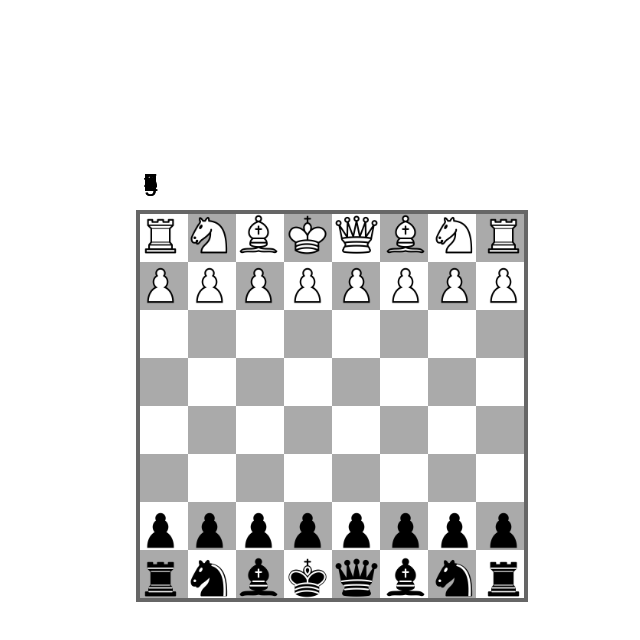
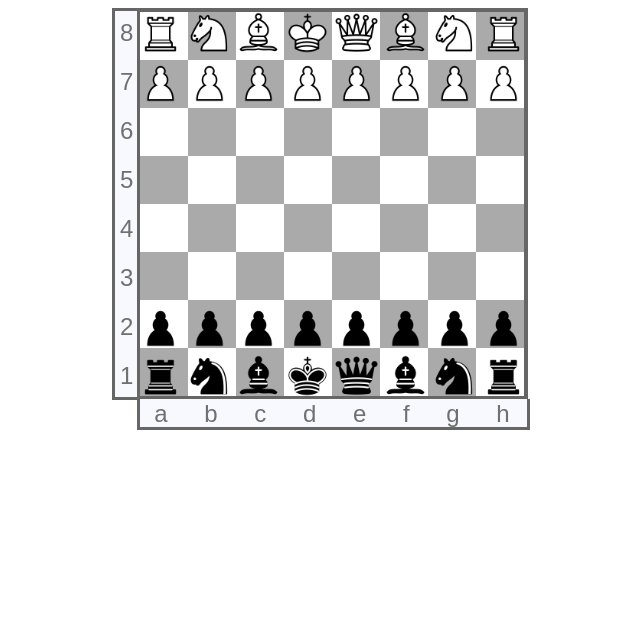
Before and after one commit to Zaidizzah/Just-a-Chess, a plain HTML site: page index.html in a window 1280 px wide. Shown: the whole page, without its empty margins (308-948 px from the left). Drawn offline with Linux system fonts and the light colour scheme.

Commit message:
ADD: tile label and minor improve at :generateBoardTilesCoordinates function

```diff
--- a/index.html
+++ b/index.html
@@ -16,6 +16,9 @@
   <body>
     <!-- Main container -->
     <div class="container">
+      <div class="game-wrapper">
+        <div class="axis-y"></div>
+
         <div
           class="game board"
           id="game-container"
@@ -25,6 +28,9 @@
             loading="eager"
             alt="Chess Board"
           />
+        </div>
+
+        <div class="axis-x"></div>
       </div>
     </div>
 
--- a/script.js
+++ b/script.js
@@ -40,7 +40,7 @@ function generateBoardTilesCoordinates(baseChessBoardRatio, chessBoardGrid) {
   for (let row = 1; row <= chessBoardGrid; row++) {
     for (let col = 1; col <= chessBoardGrid; col++) {
       coordinates.push({
-        name: `${row}${String.fromCharCode(96 + col)}`, // lower case alphabet from UTF-8 unit code sequence
+        name: `${chessBoardGrid + 1 - row}${String.fromCharCode(96 + col)}`, // lower case alphabet from UTF-8 unit code sequence
         top: tileRatio * row - tileRatio,
         left: tileRatio * col - tileRatio,
       });
@@ -92,57 +92,36 @@ function generateStartPositionForPieces(coordinates) {
   });
 }
 
-function generateTileCoordinateNames(baseChessBoardRatio, chessBoardGrid) {
-  const rectangleSide = 4,
-    tileNamesTotal = rectangleSide * chessBoardGrid,
-    tileNamePosition = {
-      x: [1, 3],
-      y: [2, 4],
-    },
-    widthGameContainerPosProperty = gameContainer.getBoundingClientRect(),
-    tileNameSPANElement = (tileName, position, topPos, leftPos) =>
-      `<span class="tile-name ${position}" style="font-size: 24px; top: ${topPos}px; left: ${leftPos}px">${tileName}</span>`;
+function generateExternalTileLabels(baseChessBoardRatio, chessBoardGrid) {
+  const tileNameSPANElement = (tileName) =>
+      `<span class="tile-name">${tileName}</span>`,
+    xAxis = document.querySelector(".axis-x"),
+    yAxis = document.querySelector(".axis-y");
 
-  console.log(widthGameContainerPosProperty);
+  xAxis.style.width = baseChessBoardRatio + "px";
+  yAxis.style.height = baseChessBoardRatio + "px";
 
-  for (let sideI = 1; sideI <= rectangleSide; sideI++) {
-    for (let tileCount = 1; tileCount <= chessBoardGrid; tileCount++) {
-      container.insertAdjacentHTML(
-        "beforeend",
-        tileNameSPANElement(
-          tileNamePosition.x.includes(sideI)
-            ? String.fromCharCode(96 + tileCount)
-            : tileCount,
-          tileNamePosition.x.includes(sideI) ? "x" : "y",
-          Math.ceil(widthGameContainerPosProperty.top) - TILE_RATIO,
-          Math.ceil(widthGameContainerPosProperty.left),
-        ),
-      );
-    }
+  for (let i = 0; i < chessBoardGrid; i++) {
+    xAxis.insertAdjacentHTML(
+      "beforeend",
+      tileNameSPANElement(String.fromCharCode(97 + i)),
+    );
+    yAxis.insertAdjacentHTML(
+      "beforeend",
+      tileNameSPANElement(chessBoardGrid - i),
+    );
   }
 }
-
-generateTileCoordinateNames(BASE_CHESS_BOARD_RATIO, CHESS_BOARD_GRID);
 
 // Getting every coordinates of tile
 BOARD_TILES = generateBoardTilesCoordinates(
   BASE_CHESS_BOARD_RATIO,
   CHESS_BOARD_GRID,
 );
+generateExternalTileLabels(BASE_CHESS_BOARD_RATIO, CHESS_BOARD_GRID);
+generateStartPositionForPieces(BOARD_TILES);
 
-// generateBoardTilesCoordinates(BASE_CHESS_BOARD_RATIO, CHESS_BOARD_GRID).every(
-//   (item, index) =>
-//     gameContainer.appendChild(
-//       generatePieceElement(
-//         "white",
-//         item,
-//         PIECE_NAMES[randomIntFromInterval(0, 5)],
-//       ),
-//     ),
-// );
-
-generateStartPositionForPieces(BOARD_TILES);
-generateTileCoordinateNames();
+console.log(BOARD_TILES);
 
 // Exporting the chess constanta
 export {
--- a/style.css
+++ b/style.css
@@ -4,8 +4,8 @@ body {
 
 .container {
   position: relative;
-  width: 100wh;
-  height: 100vh;
+  width: 100%;
+  height: 100%;
 
   display: flex;
   align-items: center;
@@ -13,23 +13,74 @@ body {
 }
 
 .container .tile-name {
-  position: absolute;
+  position: relative;
+  font-size: 24px;
 }
 
-.container .game.board {
+.container .game-wrapper {
   position: relative;
   max-width: 784px;
   max-height: 784px;
   height: max-content;
   width: max-content;
-  border-radius: 10px;
+  z-index: 1;
+
+  &::before {
+    content: "";
+    position: absolute;
+    top: 0;
+    left: -24px;
+    width: 22px;
+    height: calc(100% - 10px);
+    background-color: ghostwhite;
+    border-width: 3px 0 3px 3px;
+    border-style: solid;
+    border-color: #666666;
+    z-index: 0;
+  }
+  &::after {
+    content: "";
+    position: absolute;
+    bottom: -26px;
+    left: 1px;
+    width: calc(100% - 5px);
+    height: 28px;
+    background-color: ghostwhite;
+    border-width: 0 3px 3px 3px;
+    border-style: solid;
+    border-color: #666666;
+    z-index: 0;
+  }
 }
 
-.container .game.board img[alt="Chess Board"] {
+.container .game-wrapper .axis-y {
+  position: absolute;
+  top: 0;
+  left: -16px;
+  display: flex;
+  flex-direction: column;
+  justify-content: space-around;
+  align-items: center;
+  color: #707070;
+  z-index: 1;
+}
+.container .game-wrapper .axis-x {
+  position: absolute;
+  bottom: -24px;
+  left: 0;
+  display: flex;
+  flex-direction: row;
+  justify-content: space-around;
+  align-items: center;
+  color: #707070;
+  z-index: 1;
+}
+
+.container .game-wrapper .game.board img[alt="Chess Board"] {
   width: calc(784px / 2);
   height: calc(784px / 2);
 }
 
-.container .game.board img.piece {
+.container .game-wrapper .game.board img.piece {
   position: absolute;
 }
```
Lines whose indentation alone changed are shown as unchanged.
